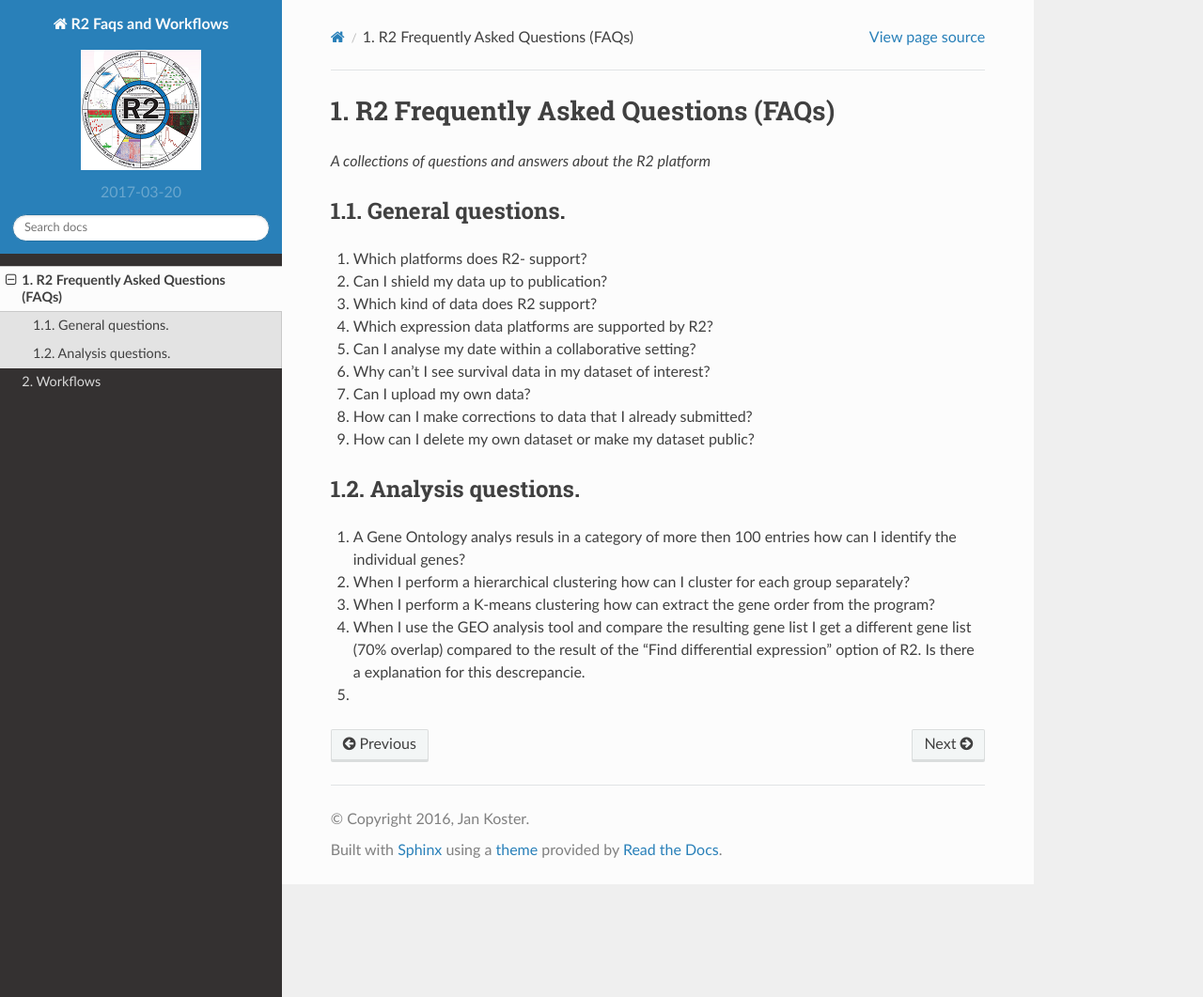
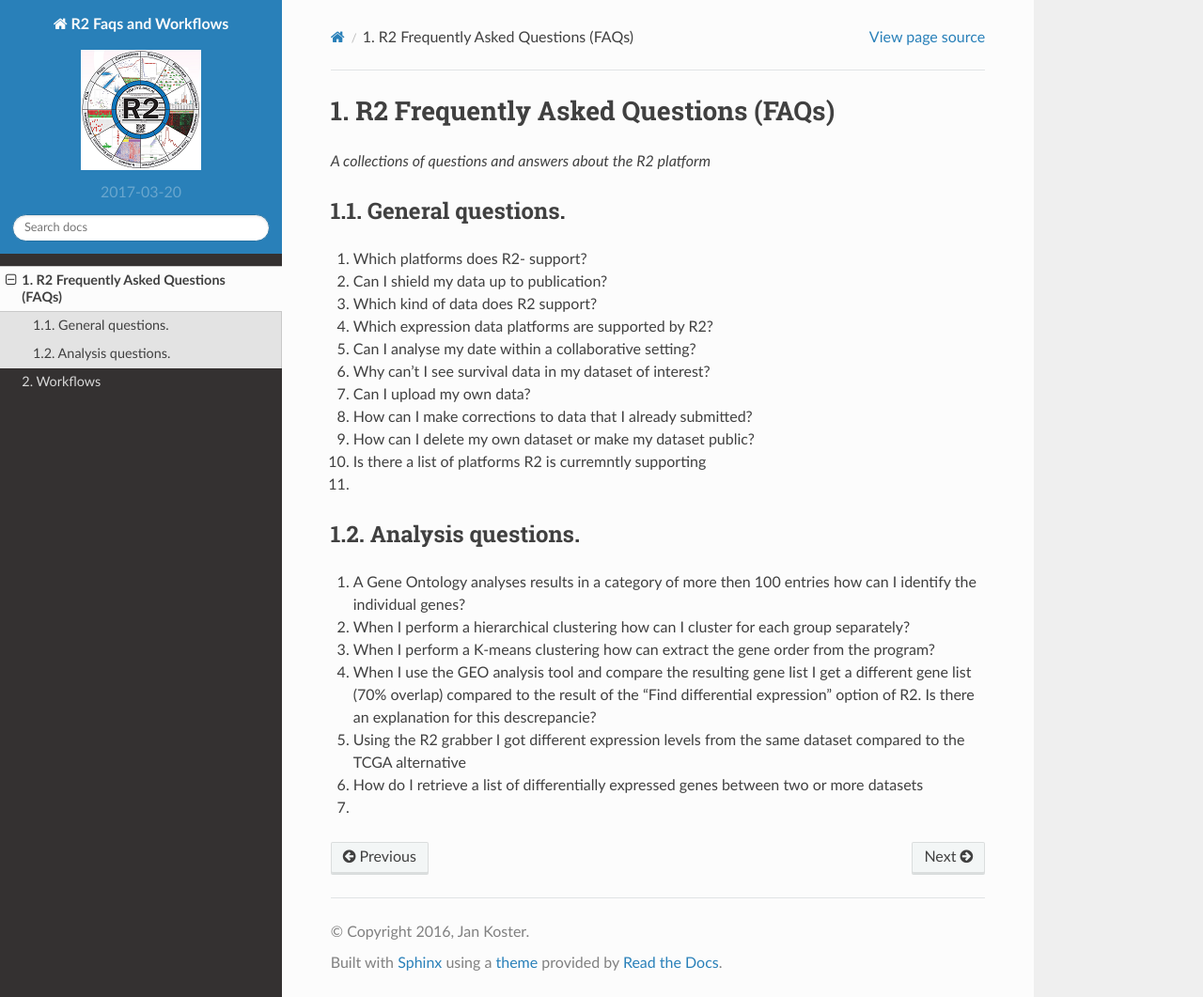
Before and after one commit to antronerds/r2-faqs-workflows, a Sphinx documentation site: the page built from docs/Faqs.md, in a window 1280 px wide and 1061 px high. Shown: the whole window at 94% size. Built offline with Sphinx 7.4.7 and the Read the Docs theme 2.0.0, drawn with Linux system fonts in a browser that asks for light colours.

Commit message:
Update Faqs.md

```diff
--- a/docs/Faqs.md
+++ b/docs/Faqs.md
@@ -20,6 +20,8 @@
 7.  Can I upload my own data?
 8.  How can I make corrections to data that I already submitted?
 9.  How can I delete my own dataset or make my dataset public?
+10. Is there a list of platforms R2 is curremntly supporting
+11.
 
 
 
@@ -28,8 +30,10 @@
 Analysis questions.
 -----
 
-1. A Gene Ontology analys resuls in a category of more then 100 entries how can I identify the individual genes?
+1. A Gene Ontology analyses results in a category of more then 100 entries how can I identify the individual genes?
 2. When I perform a hierarchical clustering how can I cluster for each group separately?
 3. When I perform a K-means clustering how  can extract the gene order from the program?
-4. When I use the GEO analysis tool and compare the resulting gene list I get a different gene list (70% overlap) compared to the result of the "Find differential expression" option of R2. Is there a explanation for this descrepancie.
-5.
+4. When I use the GEO analysis tool and compare the resulting gene list I get a different gene list (70% overlap) compared to the result of the "Find differential expression" option of R2. Is there an explanation for this descrepancie?
+5. Using the  R2 grabber I got different expression levels from the same dataset compared to the TCGA alternative
+6. How do I retrieve a list of differentially expressed genes between two or more datasets
+7.
```
